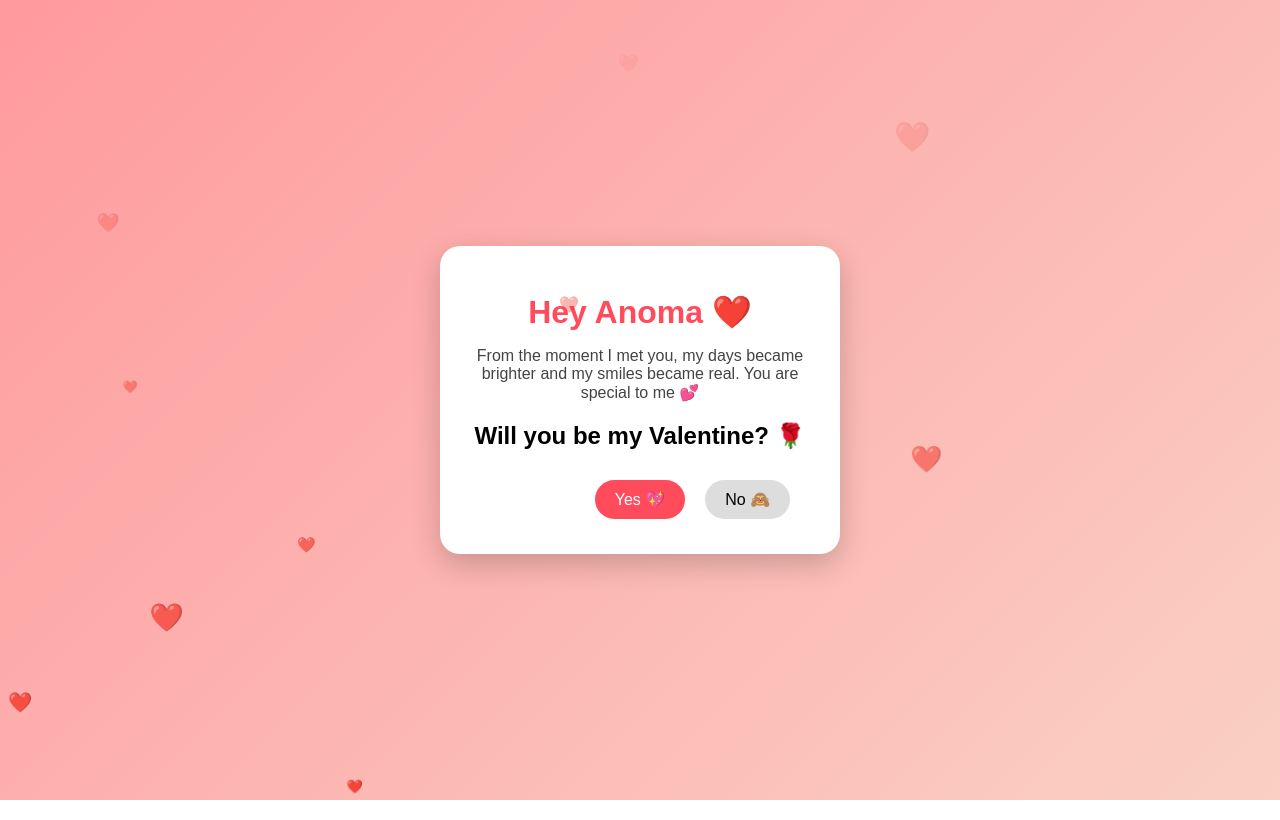
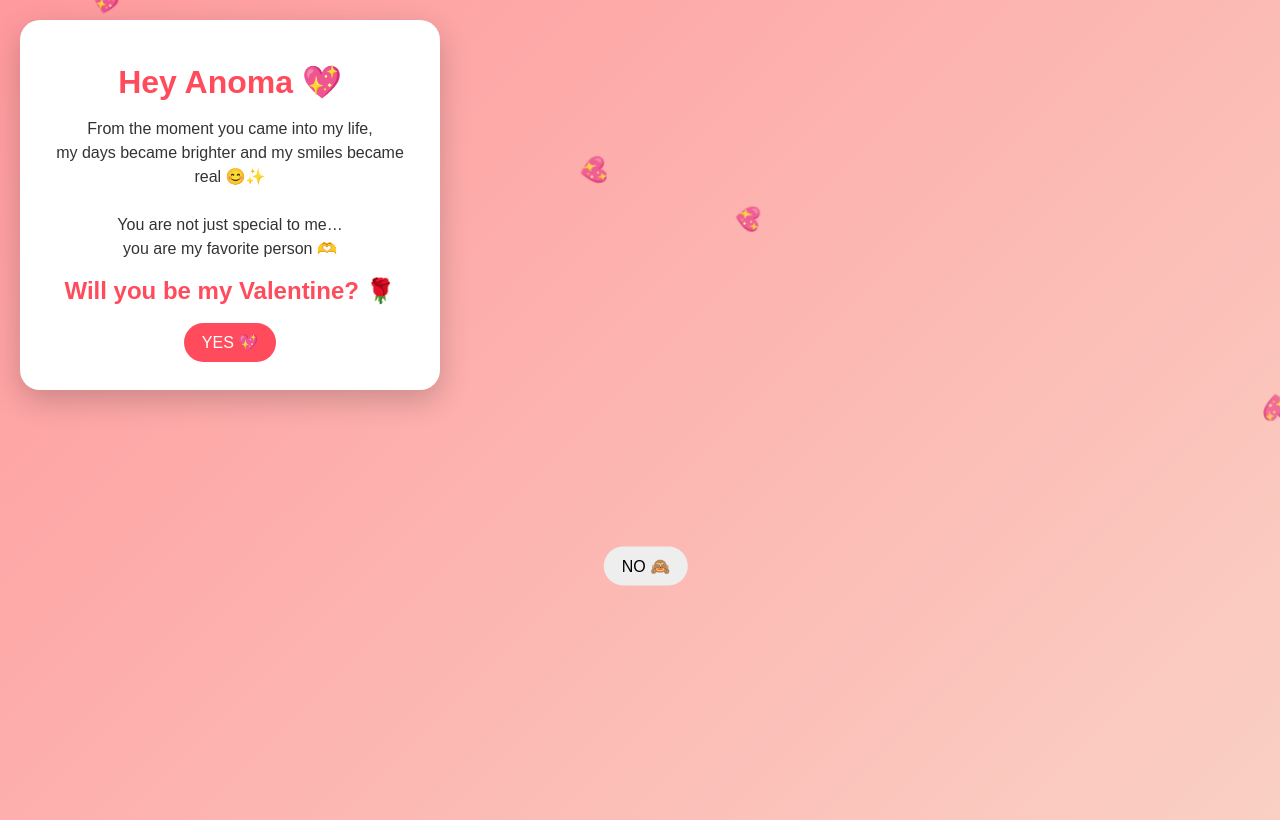
Before and after one commit to omkardas951753-a11y/valantine-for-A, a plain HTML site: page index.html in a window 1280 px wide. Drawn offline with Linux system fonts and the light colour scheme.

Commit message:
Update index.html

```diff
--- a/index.html
+++ b/index.html
@@ -1,134 +1,196 @@
 <!DOCTYPE html>
 <html lang="en">
 <head>
-  <meta charset="UTF-8">
+  <meta charset="UTF-8" />
   <title>For Anoma ❤️</title>
-  <meta name="viewport" content="width=device-width, initial-scale=1.0">
+  <meta name="viewport" content="width=device-width, initial-scale=1.0" />
   <style>
+    * { box-sizing: border-box; }
     body {
       margin: 0;
-      font-family: 'Arial', sans-serif;
-      height: 100vh;
-      display: flex;
-      justify-content: center;
-      align-items: center;
+      font-family: Arial, sans-serif;
+      min-height: 100vh;
       background: linear-gradient(135deg, #ff9a9e, #fad0c4);
       overflow: hidden;
+      color: #333;
+    }
+    .card {
+      position: relative;
+      z-index: 2;
+      background: #fff;
+      margin: 20px;
+      padding: 22px;
+      border-radius: 20px;
+      text-align: center;
+      max-width: 420px;
+      box-shadow: 0 10px 30px rgba(0,0,0,0.2);
+    }
+    h1 { color: #ff4b5c; margin-bottom: 8px; }
+    h2 { color: #ff4b5c; margin: 10px 0; }
+    p { line-height: 1.5; }
+    .btns { margin-top: 12px; }
+    button {
+      padding: 10px 18px;
+      border: none;
+      border-radius: 999px;
+      font-size: 16px;
+      cursor: pointer;
+      margin: 6px;
+    }
+    #yesBtn { background: #ff4b5c; color: #fff; }
+    #noBtn {
+      background: #eee;
+      position: fixed;
+      z-index: 3;
+      left: 50%;
+      top: 70%;
+      transform: translate(-50%, -50%);
     }
 
-    .card {
-      background: white;
-      padding: 25px;
-      border-radius: 20px;
-      text-align: center;
-      max-width: 350px;
-      box-shadow: 0 10px 30px rgba(0,0,0,0.2);
-      animation: pop 1s ease;
+    .petal, .heart {
+      position: fixed;
+      top: -20px;
+      z-index: 1;
+      pointer-events: none;
+      animation: fall linear forwards;
+      opacity: 0.9;
+    }
+    @keyframes fall {
+      from { transform: translateY(-20px) rotate(0deg); opacity: 1; }
+      to { transform: translateY(110vh) rotate(360deg); opacity: 0.6; }
     }
 
+    .tap-heart {
+      position: fixed;
+      pointer-events: none;
+      animation: pop 1s ease forwards;
+      font-size: 22px;
+    }
     @keyframes pop {
-      0% { transform: scale(0.5); opacity: 0; }
-      100% { transform: scale(1); opacity: 1; }
+      0% { transform: translate(-50%, -50%) scale(0.6); opacity: 1; }
+      100% { transform: translate(-50%, -80%) scale(1.4); opacity: 0; }
     }
 
-    h1 {
+    .typing {
+      font-weight: bold;
+      font-size: 20px;
       color: #ff4b5c;
-      margin-bottom: 10px;
+      min-height: 28px;
+      margin-bottom: 8px;
     }
-
-    p {
-      color: #444;
-      font-size: 16px;
-      margin-bottom: 20px;
-    }
-
-    button {
-      padding: 10px 20px;
-      border: none;
-      border-radius: 20px;
-      font-size: 16px;
-      cursor: pointer;
-      margin: 10px;
-      transition: 0.3s;
-    }
-
-    #yesBtn {
-      background: #ff4b5c;
-      color: white;
-    }
-
-    #yesBtn:hover {
-      transform: scale(1.1);
-    }
-
-    #noBtn {
-      background: #ddd;
-      position: absolute;
-    }
-
-    .hearts {
+    .reveal p { opacity: 0; transition: opacity 0.6s ease; }
+    .toast {
       position: fixed;
-      bottom: -10px;
-      font-size: 20px;
-      animation: float 5s linear infinite;
-      color: red;
-    }
-
-    @keyframes float {
-      0% { transform: translateY(0); opacity: 1; }
-      100% { transform: translateY(-100vh); opacity: 0; }
+      bottom: 20px;
+      left: 50%;
+      transform: translateX(-50%);
+      background: rgba(0,0,0,0.75);
+      color: #fff;
+      padding: 8px 12px;
+      border-radius: 999px;
+      font-size: 14px;
+      z-index: 4;
+      display: none;
     }
   </style>
 </head>
 <body>
 
-  <div class="card">
-    <h1>Hey Anoma ❤️</h1>
+  <div class="card" id="card">
+    <h1>Hey Anoma 💖</h1>
     <p>
-      From the moment I met you,
-      my days became brighter and my smiles became real.
-      You are special to me 💕
+      From the moment you came into my life,<br/>
+      my days became brighter and my smiles became real 😊✨<br/><br/>
+      You are not just special to me…<br/>
+      you are my favorite person 🫶
     </p>
     <h2>Will you be my Valentine? 🌹</h2>
-
-    <button id="yesBtn" onclick="yesClicked()">Yes 💖</button>
-    <button id="noBtn" onmouseover="moveNo()">No 🙈</button>
+    <div class="btns">
+      <button id="yesBtn">YES 💖</button>
+      <button id="noBtn">NO 🙈</button>
+    </div>
   </div>
 
+  <div class="toast" id="toast">Nice try 😜 You can’t press NO today!</div>
+
   <script>
-    function yesClicked() {
-      document.body.innerHTML = `
-        <div style="text-align:center; padding:30px;">
-          <h1 style="color:white;">YAYYYY! 💖</h1>
-          <h2 style="color:white;">You made me the happiest person 🥰</h2>
-          <p style="color:white;">Happy Valentine’s Day, Anoma 🌹</p>
+    const noBtn = document.getElementById('noBtn');
+    const yesBtn = document.getElementById('yesBtn');
+    const card = document.getElementById('card');
+    const toast = document.getElementById('toast');
+
+    function moveNo() {
+      const pad = 20;
+      const x = Math.random() * (window.innerWidth - noBtn.offsetWidth - pad*2) + pad;
+      const y = Math.random() * (window.innerHeight - noBtn.offsetHeight - pad*2) + pad;
+      noBtn.style.left = x + 'px';
+      noBtn.style.top = y + 'px';
+      toast.style.display = 'block';
+      clearTimeout(window.toastTimer);
+      window.toastTimer = setTimeout(() => toast.style.display = 'none', 1200);
+    }
+
+    // Mobile-friendly: touch + hover
+    noBtn.addEventListener('touchstart', moveNo, { passive: true });
+    noBtn.addEventListener('mouseover', moveNo);
+
+    yesBtn.addEventListener('click', showYes);
+
+    function showYes() {
+      card.innerHTML = `
+        <div class="typing" id="typing"></div>
+        <div class="reveal" id="reveal">
+          <p>Yayyy! She said YES 🎉💖</p>
+          <p>Congratulations, ANOMA 🥰🌹</p>
+          <p>This moment just became a beautiful memory ✨📸</p>
+          <p>You are my today, my tomorrow, and my forever 💞</p>
+          <p>Thank you for being my heartbeat 💓, my love ❤️, my best friend 🫂</p>
+          <p><strong>I LOVE YOU endlessly, Anoma 😘♾️</strong></p>
+          <p style="margin-top:10px; font-size:14px; opacity:.9;">P.S. This little website is just a small way to say how big my feelings for you are 💌✨</p>
         </div>
       `;
+      typeText("I love you, ANOMA ❤️", document.getElementById('typing'));
+      revealLines();
     }
 
-    function moveNo() {
-      const noBtn = document.getElementById("noBtn");
-      const x = Math.random() * (window.innerWidth - 100);
-      const y = Math.random() * (window.innerHeight - 50);
-      noBtn.style.left = x + "px";
-      noBtn.style.top = y + "px";
+    function typeText(text, el) {
+      let i = 0;
+      const t = setInterval(() => {
+        el.textContent += text.charAt(i++);
+        if (i >= text.length) clearInterval(t);
+      }, 70);
     }
 
-    function createHeart() {
-      const heart = document.createElement("div");
-      heart.className = "hearts";
-      heart.innerHTML = "❤️";
-      heart.style.left = Math.random() * window.innerWidth + "px";
-      heart.style.fontSize = (Math.random() * 20 + 10) + "px";
-      document.body.appendChild(heart);
-
-      setTimeout(() => {
-        heart.remove();
-      }, 5000);
+    function revealLines() {
+      const lines = document.querySelectorAll('#reveal p');
+      lines.forEach((p, i) => {
+        setTimeout(() => p.style.opacity = 1, 700 * (i + 1));
+      });
     }
 
-    setInterval(createHeart, 500);
+    // Falling petals/hearts
+    function spawnFall() {
+      const el = document.createElement('div');
+      el.className = Math.random() > 0.5 ? 'petal' : 'heart';
+      el.textContent = Math.random() > 0.5 ? '🌹' : '💖';
+      el.style.left = Math.random() * 100 + 'vw';
+      el.style.fontSize = (Math.random() * 16 + 14) + 'px';
+      el.style.animationDuration = (Math.random() * 4 + 6) + 's';
+      document.body.appendChild(el);
+      setTimeout(() => el.remove(), 12000);
+    }
+    setInterval(spawnFall, 700);
+
+    // Tap to spawn hearts
+    document.addEventListener('touchstart', (e) => {
+      const h = document.createElement('div');
+      h.className = 'tap-heart';
+      h.textContent = '💖';
+      h.style.left = e.touches[0].clientX + 'px';
+      h.style.top = e.touches[0].clientY + 'px';
+      document.body.appendChild(h);
+      setTimeout(() => h.remove(), 1000);
+    }, { passive: true });
   </script>
-
 </body>
 </html>
```
